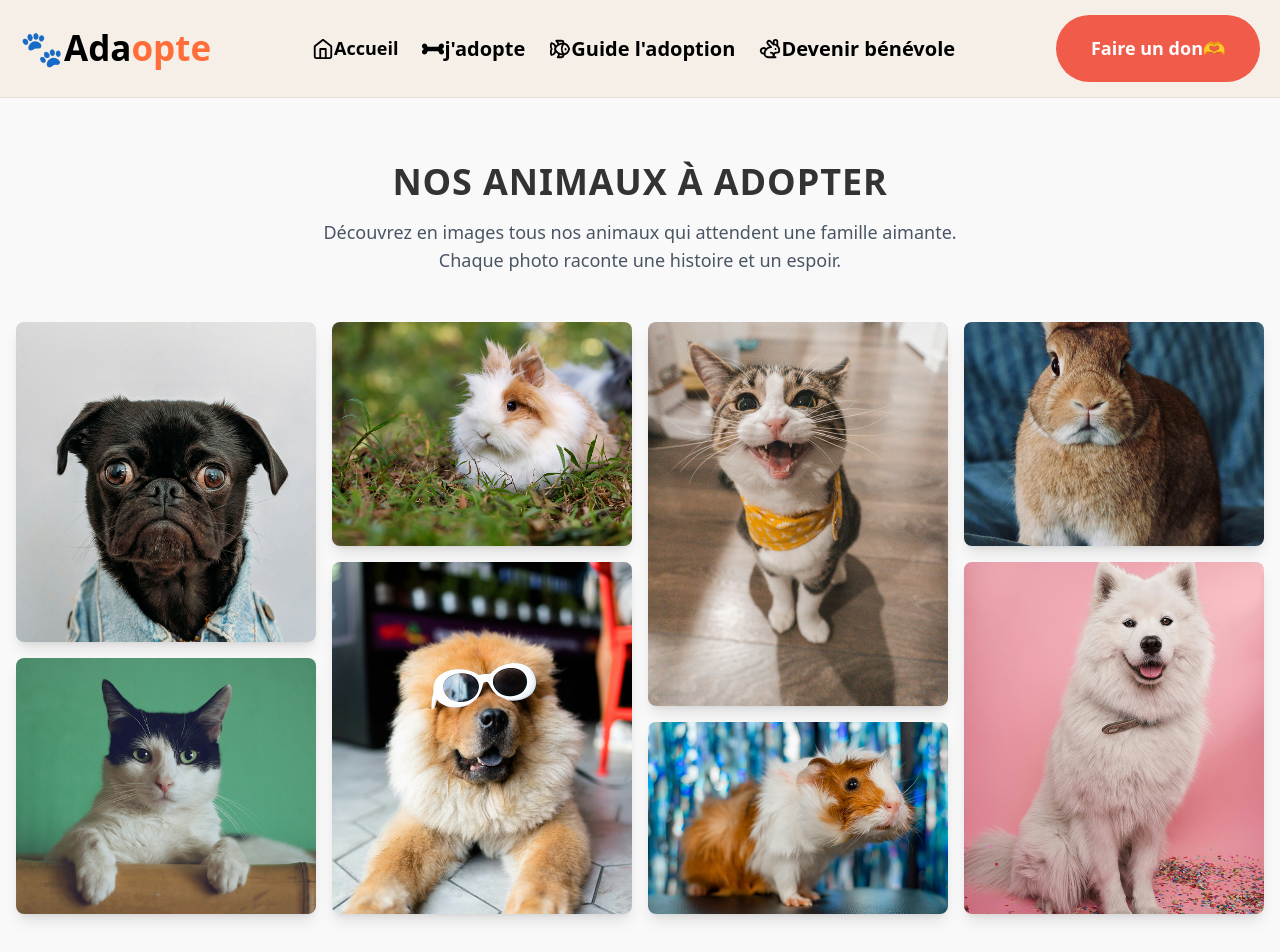
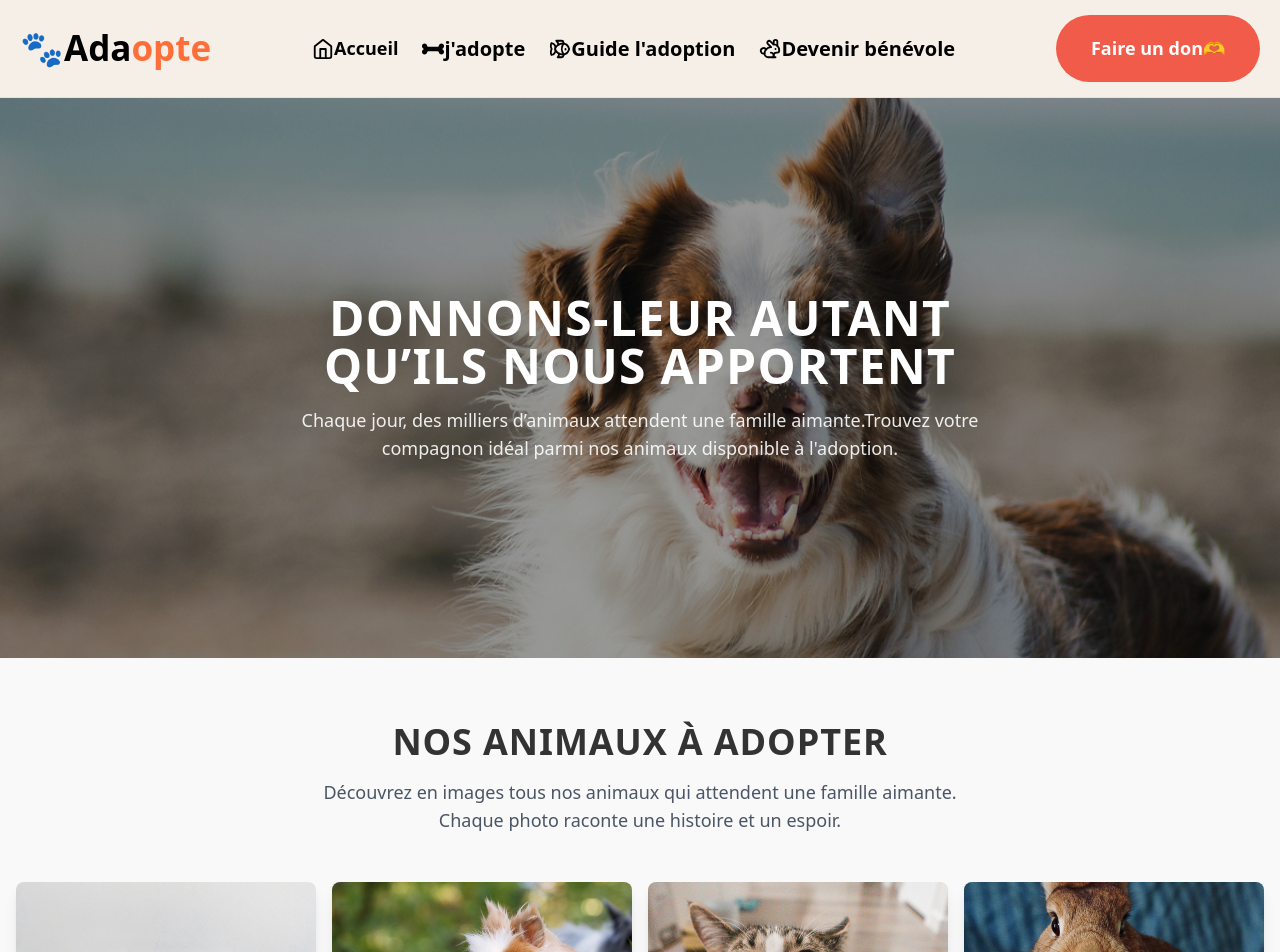
Before and after one commit to DANIebw/Projet-Adaopte-Davielle, a React (Vite) app: page / in a window 1280 px wide. Shown: the top 952 px of the page. Built offline with nearby package versions, Linux system fonts and the light colour scheme.

Commit message:
add picture in homepage

```diff
--- a/src/pages/HomePage.tsx
+++ b/src/pages/HomePage.tsx
@@ -5,93 +5,168 @@ export default function HomePage() {
   const navigate = useNavigate();
 
   return (
-    <main className="bg-[#f9f9f9] py-16 px-4">
-      <div className="max-w-7xl mx-auto">
-        <div className="text-center mb-12">
-          <h2 className="text-3xl md:text-4xl font-bold text-[#333] mb-4 uppercase tracking-wide">
+    <main>
+      {/*
+   Header
+        - relative : sert de référence pour les éléments en position absolute
+        - h-[70vh] : la section prend 70 % de la hauteur de l’écran
+        - bg-cover : l’image couvre toute la section
+        - bg-center : l’image est centrée automatiquement
+      */}
+      <section
+        className="relative h-[70vh] bg-cover bg-center"
+        style={{
+          // IMPORTANT : on ne met jamais "public" dans le chemin
+          backgroundImage:
+            "url('images/theme1_adaopte_images/images/background.jpg')",
+        }}
+      >
+        {/*
+        OVERLAY SOMBRE
+        - absolute : se place par-dessus l’image
+        - inset-0 : top / right / bottom / left = 0 (prend toute la section)
+        - bg-black/40 : noir à 40 % d’opacité pour améliorer la lisibilité du texte
+      */}
+        <div className="absolute inset-0 bg-black/40"></div>
+
+        {/*
+        CONTENEUR DU CONTENU
+        - relative : nécessaire pour fonctionner avec z-index
+        - z-10 : place le contenu AU-DESSUS de l’overlay
+        - flex + items-center + justify-center : centrage vertical et horizontal
+        - h-full : prend toute la hauteur de la section
+        - px-4 : padding horizontal pour mobile
+      */}
+        <div className="relative z-10 flex h-full items-center justify-center px-4">
+          {/*
+          TYLE DU TEXTE
+          - text-center : texte centré
+          - text-white : texte blanc
+          - max-w-3xl : limite la largeur pour une meilleure lisibilité
+        */}
+          <div className="max-w-3xl text-center text-white">
+            {/*
+            TITRE PRINCIPAL
+            - text-3xl → taille mobile
+            - md:text-5xl → taille desktop
+            - font-bold : texte épais
+            - uppercase : lettres capitales
+            - tracking-wide : espacement entre les lettres
+            - mb-4 : marge en bas
+          */}
+            <h1 className="mb-4 text-3xl font-bold uppercase tracking-wide md:text-5xl ">
+              DONNONS-LEUR AUTANT QU’ILS NOUS APPORTENT
+            </h1>
+            {/*
+            TEXTE DESCRIPTIF
+            - text-sm → mobile
+            - md:text-lg → desktop
+            - text-white/90 : blanc légèrement atténué
+          */}
+
+            <p className="text-sm text-white/90 md:text-lg">
+              Chaque jour, des milliers d’animaux attendent une famille
+              aimante.Trouvez votre compagnon idéal parmi nos animaux disponible
+              à l'adoption.
+            </p>
+          </div>
+        </div>
+      </section>
+
+      {/* SECTION GALERIE */}
+      <section className="bg-[#f9f9f9] py-16 px-4">
+        <div className="mx-auto max-w-7xl">
+          <div className="mb-12 text-center">
+            <h2 className="mb-4 text-3xl font-bold uppercase tracking-wide text-[#333] md:text-4xl">
               Nos animaux à adopter
             </h2>
-          <p className="text-gray-600 max-w-2xl mx-auto text-base md:text-lg">
+            <p className="mx-auto max-w-2xl text-base text-gray-600 md:text-lg">
               Découvrez en images tous nos animaux qui attendent une famille
               aimante. Chaque photo raconte une histoire et un espoir.
             </p>
           </div>
-        <div className="grid grid-cols-2 md:grid-cols-4 gap-4 mb-12">
+
+          <div className="mb-12 grid grid-cols-2 gap-4 md:grid-cols-4">
             <div className="space-y-4">
-            <div className="relative overflow-hidden rounded-lg shadow-lg hover:shadow-xl transition-shadow">
+              <div className="relative overflow-hidden rounded-lg shadow-lg transition-shadow hover:shadow-xl">
                 <img
                   src="/images/theme1_adaopte_images/images/charlesdeluvio-K4mSJ7kc0As-unsplash.jpg"
                   alt="CharlesDeluvio"
-                className="w-full h-80 object-cover hover:scale-105 transition-transform duration-300"
+                  className="h-80 w-full object-cover transition-transform duration-300 hover:scale-105"
                 />
               </div>
-            <div className="relative overflow-hidden rounded-lg shadow-lg hover:shadow-xl transition-shadow">
+              <div className="relative overflow-hidden rounded-lg shadow-lg transition-shadow hover:shadow-xl">
                 <img
                   src="/images/theme1_adaopte_images/images/manja-vitolic-gKXKBY-C-Dk-unsplash.jpg"
                   alt="Manja Vitolic"
-                className="w-full h-64 object-cover hover:scale-105 transition-transform duration-300"
+                  className="h-64 w-full object-cover transition-transform duration-300 hover:scale-105"
                 />
               </div>
             </div>
+
             <div className="space-y-4">
-            <div className="relative overflow-hidden rounded-lg shadow-lg hover:shadow-xl transition-shadow">
+              <div className="relative overflow-hidden rounded-lg shadow-lg transition-shadow hover:shadow-xl">
                 <img
                   src="/images/theme1_adaopte_images/images/chan-swan-NKyl19P5IHg-unsplash.jpg"
                   alt="Chan Swan"
-                className="w-full h-56 object-cover hover:scale-105 transition-transform duration-300"
+                  className="h-56 w-full object-cover transition-transform duration-300 hover:scale-105"
                 />
               </div>
-            <div className="relative overflow-hidden rounded-lg shadow-lg hover:shadow-xl transition-shadow">
+              <div className="relative overflow-hidden rounded-lg shadow-lg transition-shadow hover:shadow-xl">
                 <img
                   src="/images/theme1_adaopte_images/images/alan-king-KZv7w34tluA-unsplash.jpg"
                   alt="Alan King"
-                className="w-full h-88 object-cover hover:scale-105 transition-transform duration-300"
+                  className="h-88 w-full object-cover transition-transform duration-300 hover:scale-105"
                 />
               </div>
             </div>
+
             <div className="space-y-4">
-            <div className="relative overflow-hidden rounded-lg shadow-lg hover:shadow-xl transition-shadow">
+              <div className="relative overflow-hidden rounded-lg shadow-lg transition-shadow hover:shadow-xl">
                 <img
                   src="/images/theme1_adaopte_images/images/jae-park-7GX5aICb5i4-unsplash.jpg"
                   alt="Jae Park"
-                className="w-full h-96 object-cover hover:scale-105 transition-transform duration-300"
+                  className="h-96 w-full object-cover transition-transform duration-300 hover:scale-105"
                 />
               </div>
-            <div className="relative overflow-hidden rounded-lg shadow-lg hover:shadow-xl transition-shadow">
+              <div className="relative overflow-hidden rounded-lg shadow-lg transition-shadow hover:shadow-xl">
                 <img
                   src="/images/theme1_adaopte_images/images/yosei-g-OVgE3m4MHKM-unsplash.jpg"
                   alt="Yosei G"
-                className="w-full h-48 object-cover hover:scale-105 transition-transform duration-300"
+                  className="h-48 w-full object-cover transition-transform duration-300 hover:scale-105"
                 />
               </div>
             </div>
+
             <div className="space-y-4">
-            <div className="relative overflow-hidden rounded-lg shadow-lg hover:shadow-xl transition-shadow">
+              <div className="relative overflow-hidden rounded-lg shadow-lg transition-shadow hover:shadow-xl">
                 <img
                   src="/images/theme1_adaopte_images/images/melanie-kreutz-IFnknR2Mv5o-unsplash.jpg"
                   alt="Melanie Kreutz"
-                className="w-full h-56 object-cover hover:scale-105 transition-transform duration-300"
+                  className="h-56 w-full object-cover transition-transform duration-300 hover:scale-105"
                 />
               </div>
-            <div className="relative overflow-hidden rounded-lg shadow-lg hover:shadow-xl transition-shadow">
+              <div className="relative overflow-hidden rounded-lg shadow-lg transition-shadow hover:shadow-xl">
                 <img
                   src="/images/theme1_adaopte_images/images/peri-stojnic-5Vr_RVPfbMI-unsplash.jpg"
                   alt="Peri Stojnic"
-                className="w-full h-88 object-cover hover:scale-105 transition-transform duration-300"
+                  className="h-88 w-full object-cover transition-transform duration-300 hover:scale-105"
                 />
               </div>
             </div>
           </div>
+
           <div className="text-center">
             <button
               onClick={() => navigate("/animals")}
               type="button"
-            className="bg-[#333] text-white px-8 py-3 rounded-full font-medium hover:bg-[#444] transition-colors text-sm uppercase tracking-wide"
+              className="rounded-full bg-[#333] px-8 py-3 text-sm font-medium uppercase tracking-wide text-white transition-colors hover:bg-[#444]"
             >
               Voir tous les animaux
             </button>
           </div>
         </div>
+      </section>
     </main>
   );
 }
```
Lines whose indentation alone changed are shown as unchanged.
